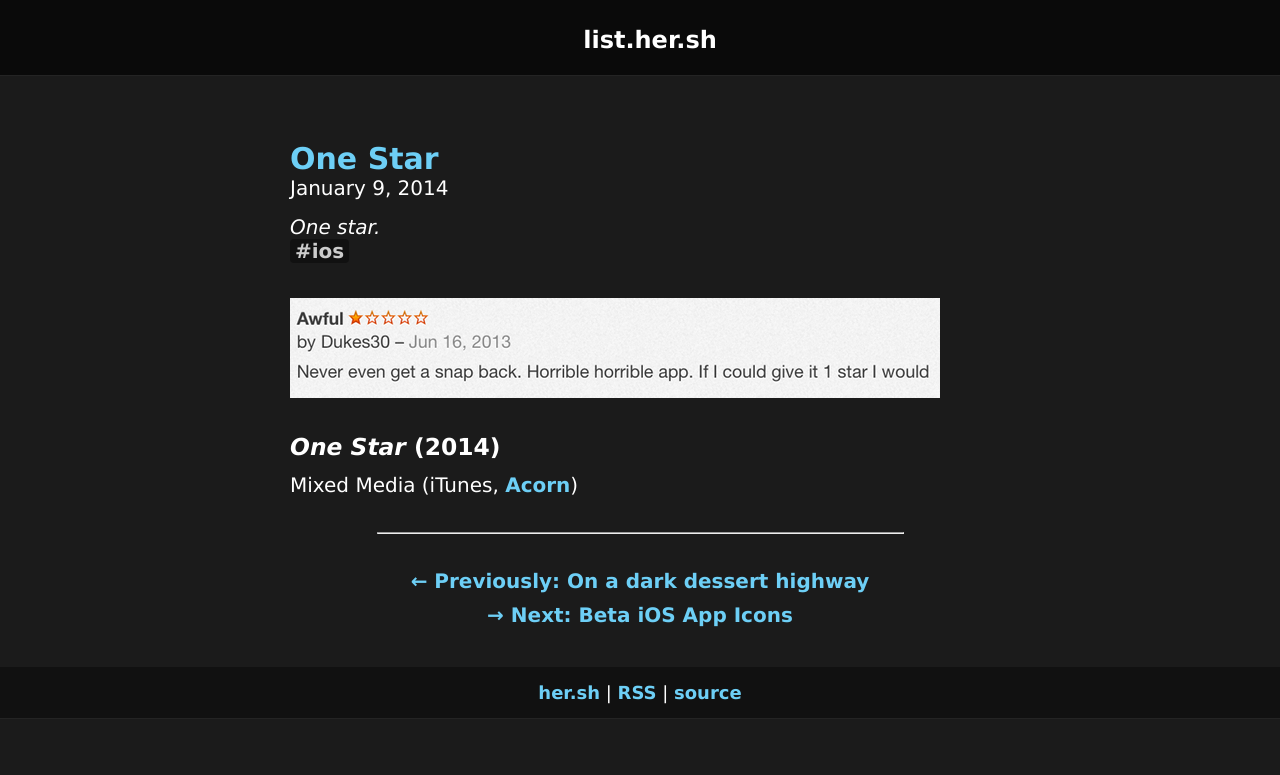
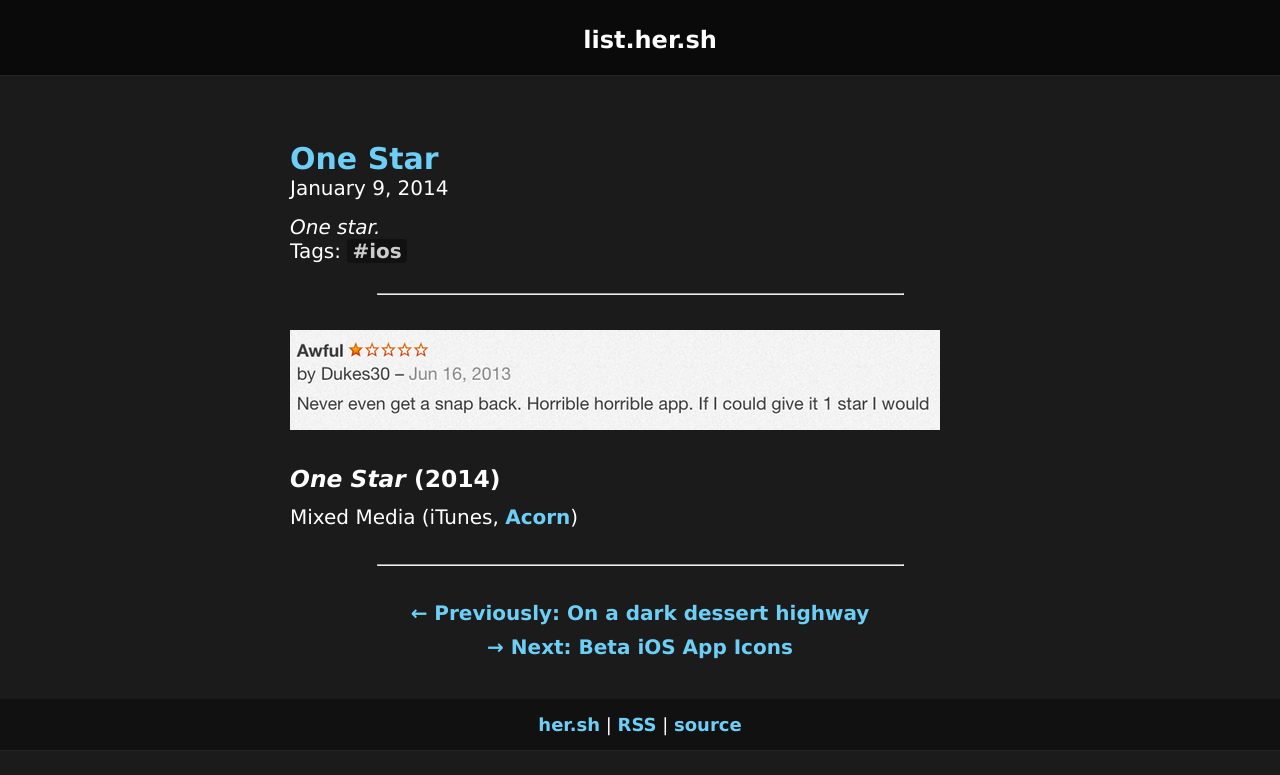
Before and after one commit to jhersh/list.her.sh, a Jekyll site: the page built from _posts/2014-01-09-one-star.md, in a window 1280 px wide. Shown: the top 775 px of the page. Built offline with Jekyll 4.4.1, drawn with Linux system fonts in a browser that asks for light colours.

Commit message:
More layout tweaks

```diff
--- a/_includes/post_header.html
+++ b/_includes/post_header.html
@@ -3,9 +3,10 @@
 {% endif %}
 <p class="post-date">{{ page.date | date: "%B %-d, %Y" }}</p>
 {% if page.summary | size > 0 %}
-<em>{{ page.summary }}</em><br/>
+<span class="summary"><em>{{ page.summary }}</em></span><br/>
 {% endif %}
 {% if page.tags | size > 0 %}
+Tags:
 {% for tag in page.tags %}
   <a
     href={{ site.baseurl | append: "/tags/" | append: tag | append: "/" }}
--- a/_layouts/post.html
+++ b/_layouts/post.html
@@ -4,6 +4,7 @@ layout: default
 
 {% include post_header.html %}
 
+<hr/>
 <div class="post">
     {{ content }}
 
```
